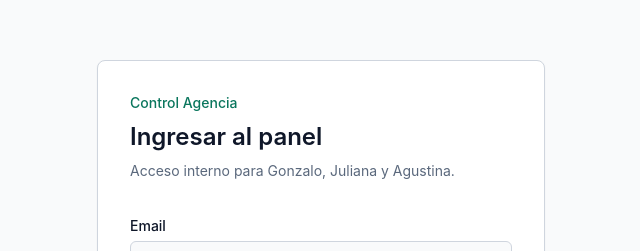
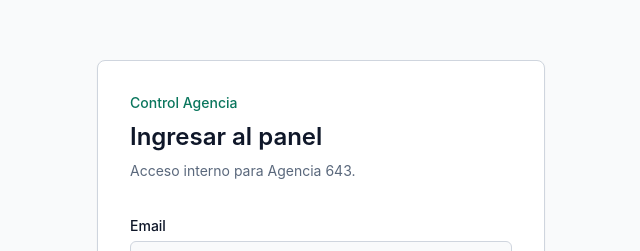
Before and after one commit to Gonza1324/agencia, a Next.js app: page /login in a window 1280 px wide. Shown: the part 143-394 px from the top of the page, without its empty margins (319-959 px from the left). Built offline with nearby package versions, Linux system fonts and the light colour scheme.

Commit message:
fix: update login access copy

```diff
--- a/src/app/login/page.tsx
+++ b/src/app/login/page.tsx
@@ -24,7 +24,7 @@ export default async function LoginPage({ searchParams }: LoginPageProps) {
             Ingresar al panel
           </h1>
           <p className="mt-2 text-sm text-muted-foreground">
-            Acceso interno para Gonzalo, Juliana y Agustina.
+            Acceso interno para Agencia 643.
           </p>
         </div>
         <LoginForm initialState={loginState} />
```
